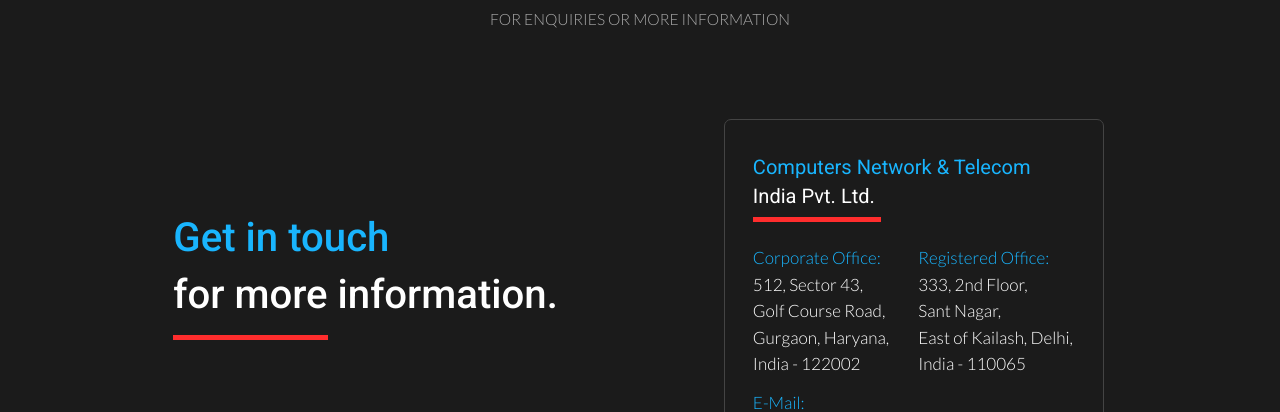
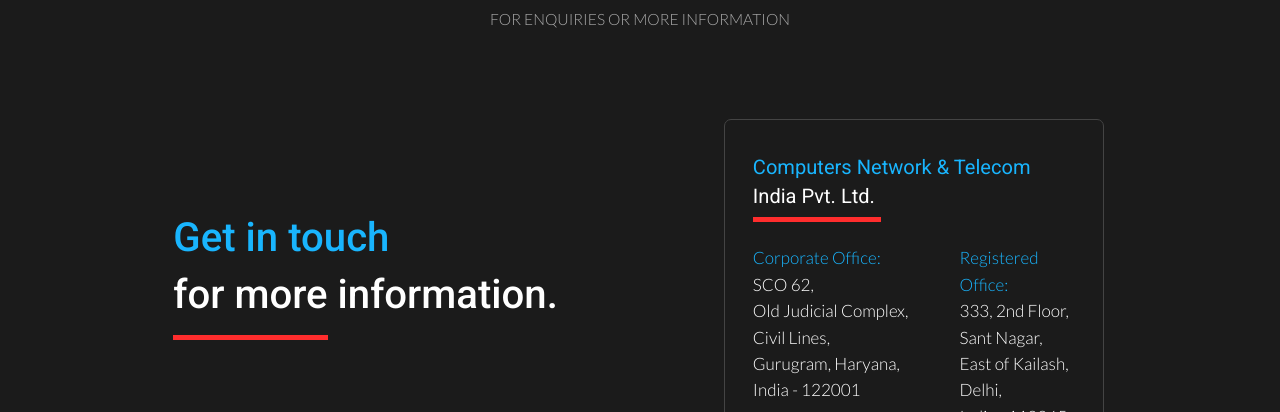
Before and after one commit to ramanmangla/Cnt-revamp, a plain HTML site: page index.html in a window 1280 px wide. Shown: the part 5192-5604 px from the top of the page. Drawn offline with nearby package versions, Linux system fonts and the light colour scheme.

Commit message:
Update office corporate address

```diff
--- a/index.html
+++ b/index.html
@@ -736,8 +736,7 @@
                     <ul class="inline-first-ul">
                       <li><h4>Corporate Office:</h4></li>
                       <li>
-                        512, Sector 43,<br />Golf Course Road,<br />Gurgaon,
-                        Haryana,<br />India - 122002
+                        SCO 62,<br /> Old Judicial Complex, Civil Lines,<br />Gurugram, Haryana,<br />India - 122001
                       </li>
                     </ul>
                     <ul>
```
